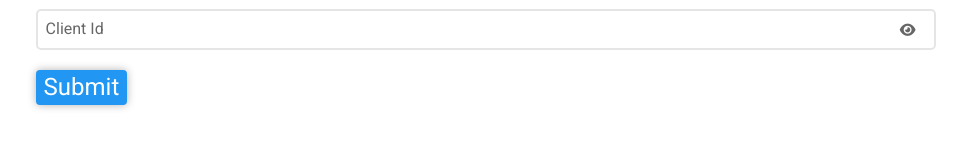
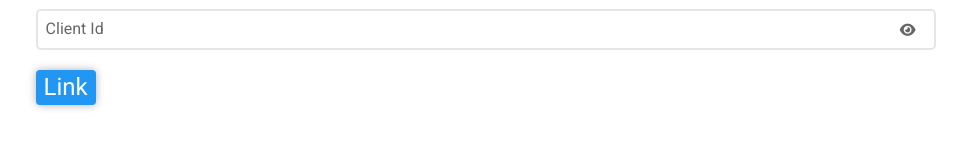
Before and after one commit to ArchSeer-Technologies/orchestrator-link, a plain HTML site: page index.html in a window 1280 px wide. Shown: the part 290-438 px from the top of the page, without its empty margins (162-1129 px from the left). Drawn offline with nearby package versions, Linux system fonts and the light colour scheme.

Commit message:
Changed name of the Button from Submit to Link

```diff
--- a/index.html
+++ b/index.html
@@ -34,7 +34,7 @@
             <label>Client Id</label>
             <i class="fas fa-eye"></i>
         </div>
-        <button id="submit-button">Submit</button>
+        <button id="submit-button">Link</button>
     </div>
     <script src="index.js"></script>
 </body>
```
